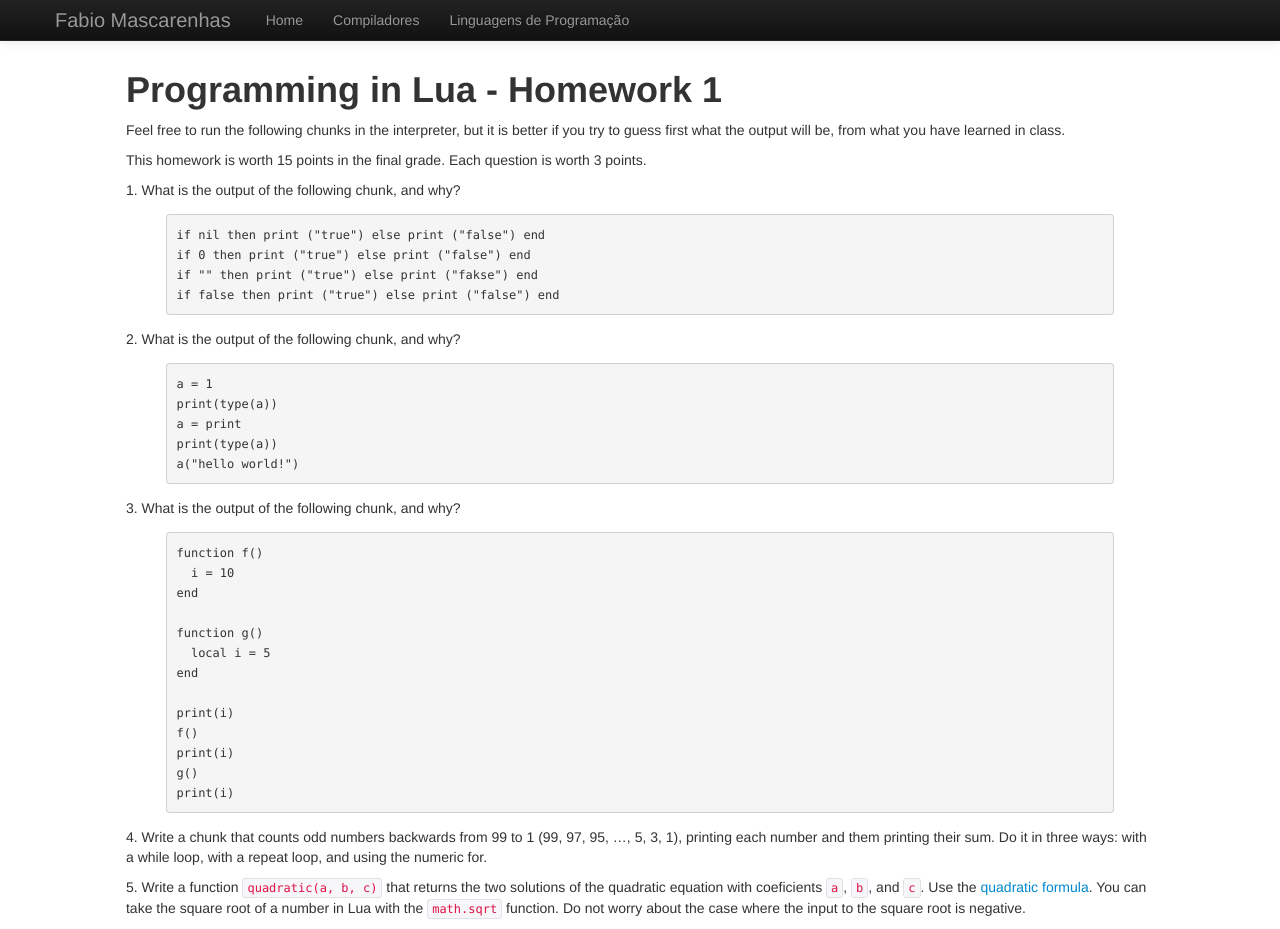
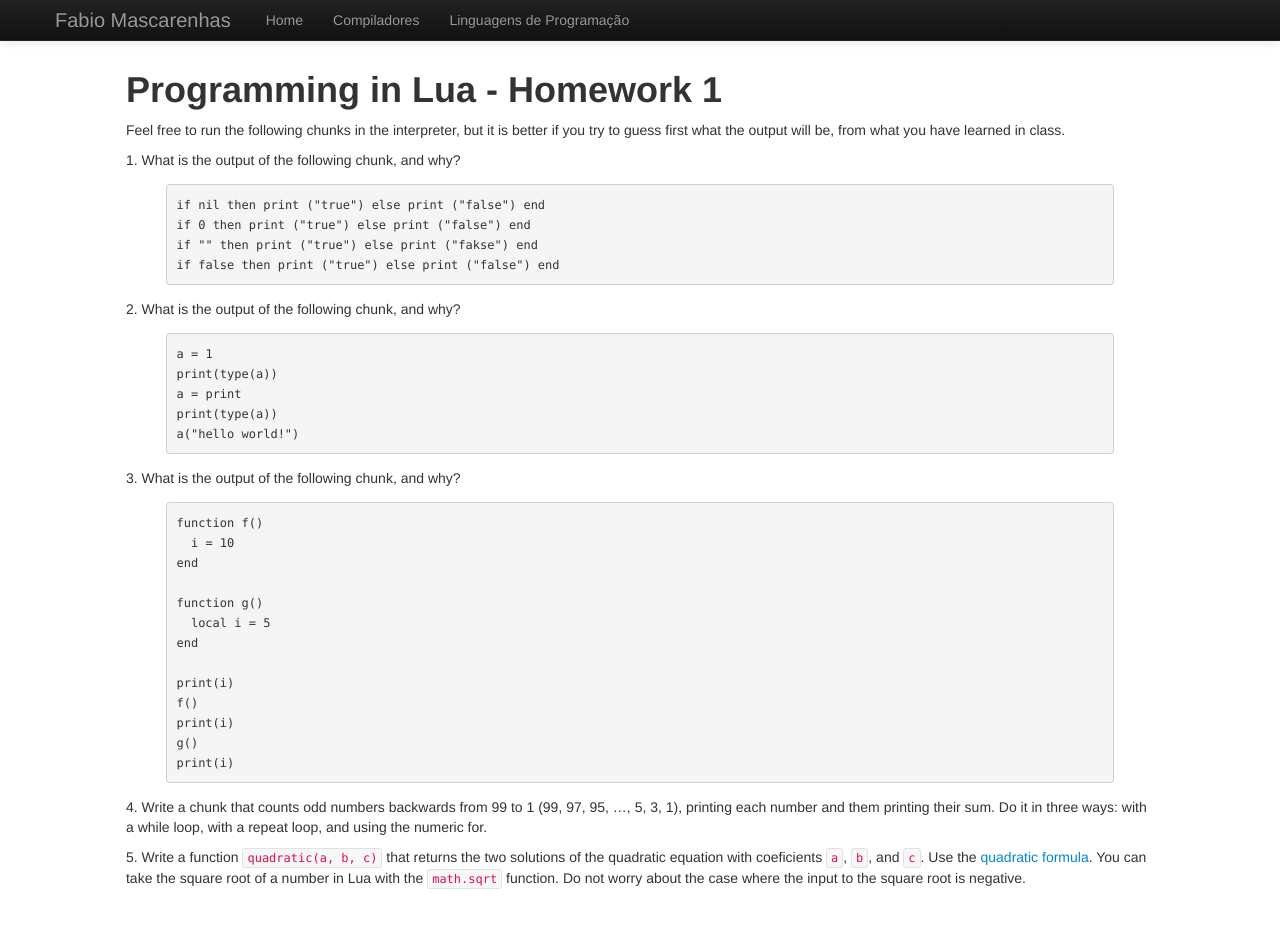
Before and after one commit to fabiomascarenhas/fabiomascarenhas.github.com, a Jekyll site: the page built from lua/homework1.md, in a window 1280 px wide and 929 px high. Built offline with Jekyll 4.4.1, drawn with Linux system fonts in a browser that asks for light colours.

Commit message:
remove grading comment from homework

```diff
--- a/lua/homework1.md
+++ b/lua/homework1.md
@@ -10,9 +10,6 @@ Programming in Lua - Homework 1
 Feel free to run the following chunks in the interpreter, but it is
 better if you try to guess first what the output will be, from what
 you have learned in class.
-
-This homework is worth 15 points in the final grade. Each question
-is worth 3 points.
 
 1\. What is the output of the following chunk, and why?
 
```
